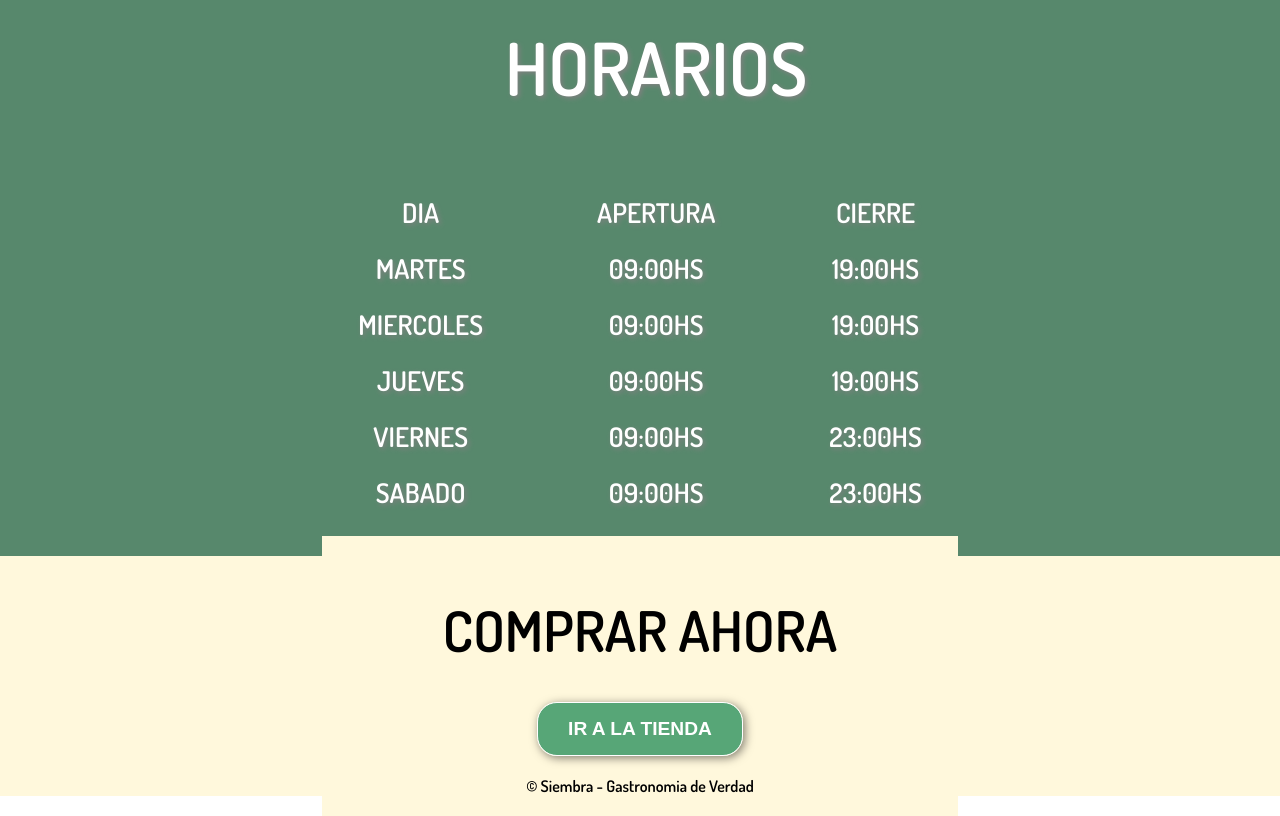
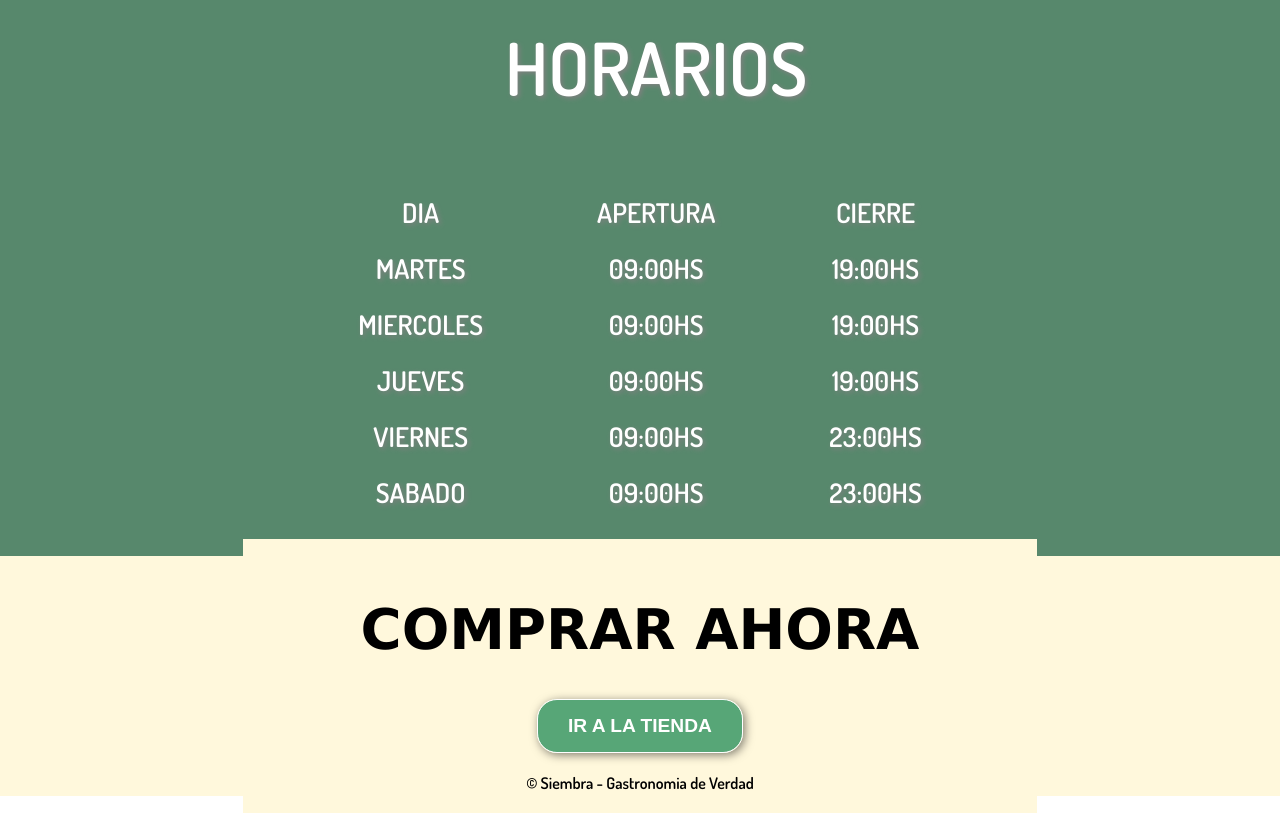
Before and after one commit to leonardoalva/siembra-01, a plain HTML site: page index.html in a window 1280 px wide. Shown: the part 727-1543 px from the top of the page. Drawn offline with Linux system fonts and the light colour scheme.

Commit message:
agregando font-family en Titulos

```diff
--- a/style.css
+++ b/style.css
@@ -11,7 +11,8 @@ body{
     font-family: "Dosis", serif;
 }
 
-h1 {font-size: 3.5em;
+h1 {font-family: Verdana, Geneva, Tahoma, sans-serif;
+    font-size: 3.5em;
     width: 100%;
     min-width: 400px;}
 h2 {font-size: 2.7em;}
```
